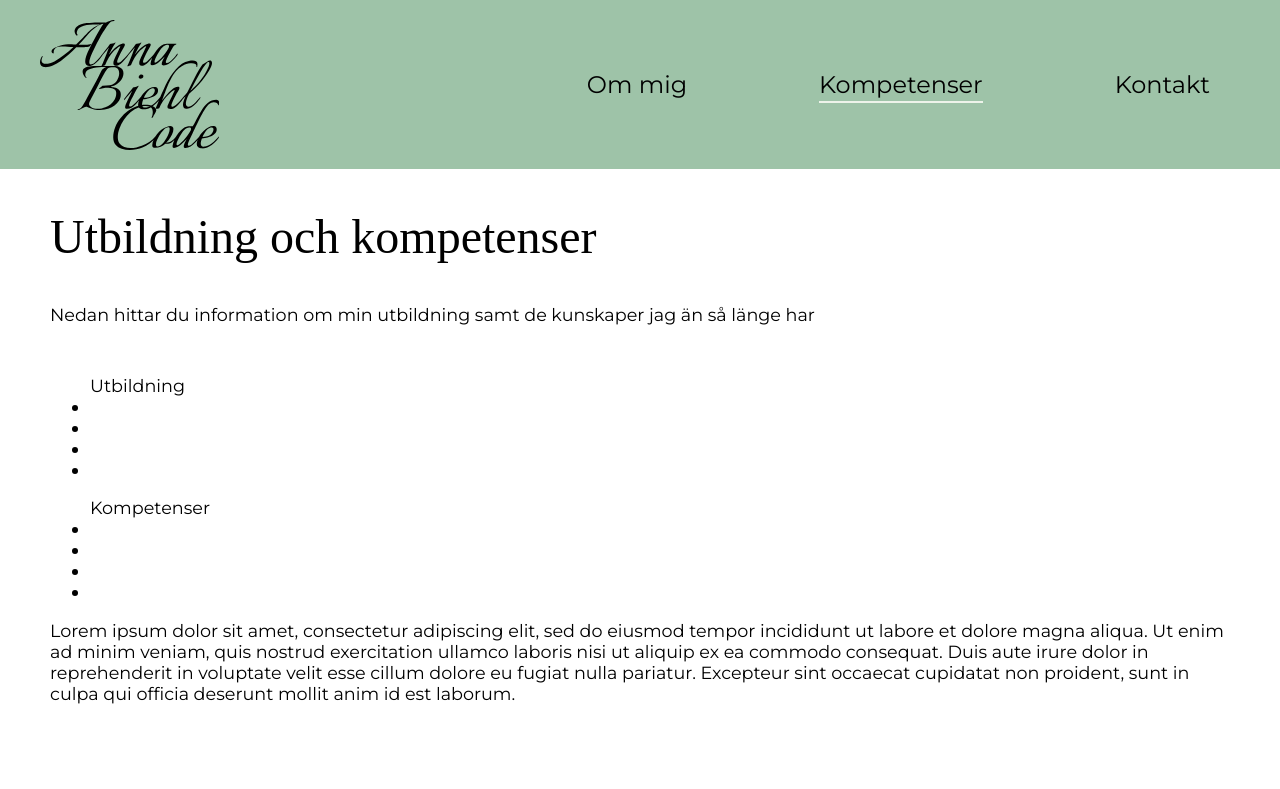
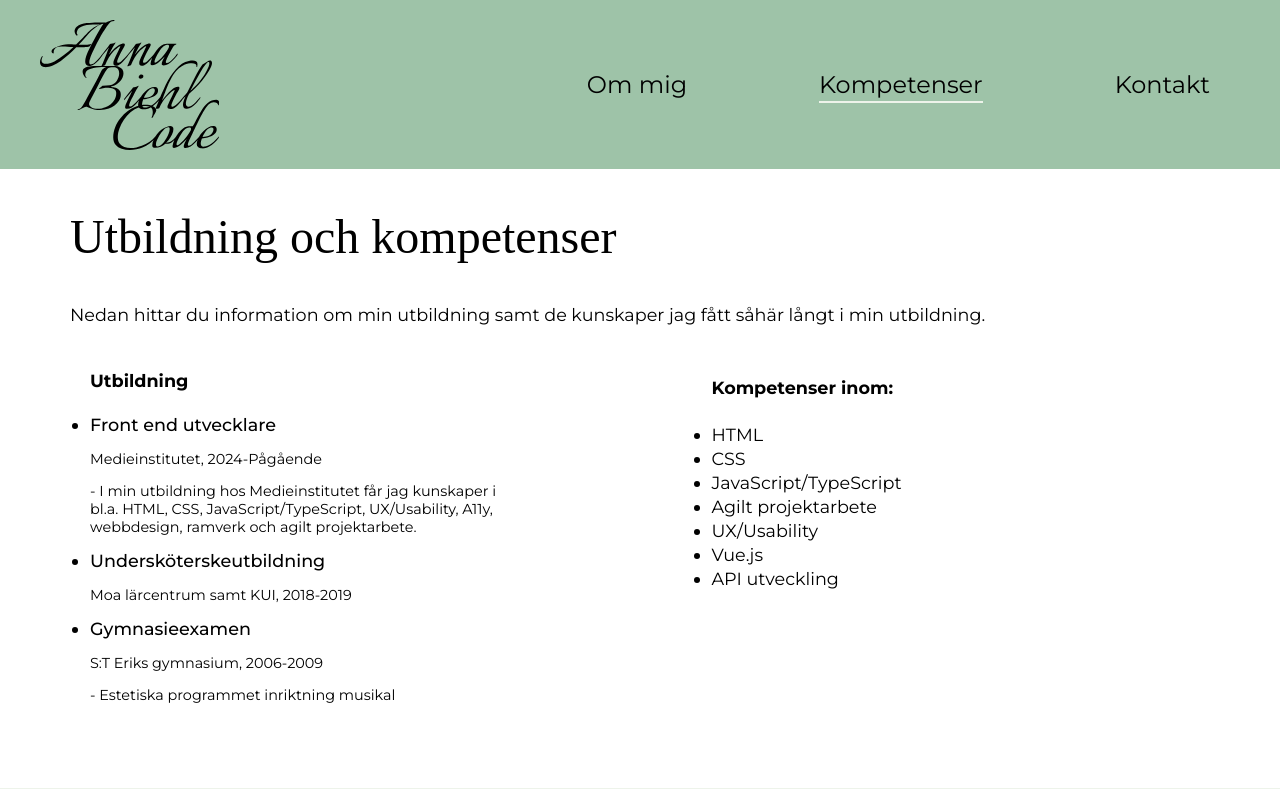
Before and after one commit to Biehlen/MinHemsida, a Vue app: page /education in a window 1280 px wide. Shown: the top 789 px of the page. Built offline with nearby package versions, Linux system fonts and the light colour scheme; a web font is replaced by a local one.

Commit message:
add education and knowledge

```diff
--- a/src/views/EducationView.vue
+++ b/src/views/EducationView.vue
@@ -6,30 +6,40 @@
       <h2>Utbildning och kompetenser</h2>
     </div>
     <div class="infoContainer">
-      <p>Nedan hittar du information om min utbildning samt de kunskaper jag än så länge har</p>
+      <p class="text">
+        Nedan hittar du information om min utbildning samt de kunskaper jag fått såhär långt i min utbildning.
+      </p>
       <div class="listContainer">
+        <div class="education-container">
           <ul>
-          Utbildning
-          <li></li>
-          <li></li>
-          <li></li>
-          <li></li>
-        </ul>
-        <ul>
-          Kompetenser
-          <li></li>
-          <li></li>
-          <li></li>
-          <li></li>
+            <h4>Utbildning</h4>
+            <li>Front end utvecklare</li>
+            <p>Medieinstitutet, 2024-Pågående</p>
+            <p>
+              - I min utbildning hos Medieinstitutet får jag kunskaper i bl.a. HTML, CSS, JavaScript/TypeScript,
+              UX/Usability, A11y, webbdesign, ramverk och agilt projektarbete.
+            </p>
+            <li>Undersköterskeutbildning</li>
+            <p>Moa lärcentrum samt KUI, 2018-2019</p>
+            <li>Gymnasieexamen</li>
+            <p>S:T Eriks gymnasium, 2006-2009</p>
+            <p>- Estetiska programmet inriktning musikal</p>
           </ul>
         </div>
-      <p>
-        Lorem ipsum dolor sit amet, consectetur adipiscing elit, sed do eiusmod tempor incididunt ut labore et dolore
-        magna aliqua. Ut enim ad minim veniam, quis nostrud exercitation ullamco laboris nisi ut aliquip ex ea commodo
-        consequat. Duis aute irure dolor in reprehenderit in voluptate velit esse cillum dolore eu fugiat nulla
-        pariatur. Excepteur sint occaecat cupidatat non proident, sunt in culpa qui officia deserunt mollit anim id est
-        laborum.
-      </p>
+        <div class="knowledge-container">
+          <ul>
+            <h4>Kompetenser inom:</h4>
+            <li>HTML</li>
+            <li>CSS</li>
+            <li>JavaScript/TypeScript</li>
+            <li>Agilt projektarbete</li>
+            <li>UX/Usability</li>
+            <li>Vue.js</li>
+            <li>API utveckling</li>
+          </ul>
+        </div>
+      </div>
+      <p></p>
     </div>
   </body>
 </template>
@@ -49,6 +59,7 @@
 
 body {
   .headerContainer {
+    margin-left: 20px;
     h2 {
       font-family: $font-italianno;
       font-size: 2.3rem;
@@ -60,18 +71,40 @@ body {
 
   .infoContainer {
     font-family: $font-montserrat;
+    margin-right: 50px;
 
-    .listContainer {
+    .text {
+      margin-left: 20px;
+      padding-bottom: 10px;
+    }
+
+    .education-container {
       ul {
         font-size: 1rem;
       }
+
+      h4 {
+        margin-top: 2px;
+      }
       li {
         font-size: 1rem;
+        font-weight: 500;
+        //margin-bottom: 10px;
+      }
+
+      p {
+        font-size: 0.9rem;
       }
     }
-    p {
-      font-size: 1rem;
-      margin-bottom: 50px;
+    .knowledge-container {
+      padding-top: 20px;
+      padding-bottom: 10px;
+      ul {
+        line-height: 1.5rem;
+
+        h4 {
+        }
+      }
     }
   }
 }
@@ -89,6 +122,13 @@ body {
 
     .infoContainer {
       .listContainer {
+        display: flex;
+        justify-content: space-between;
+        gap: 2rem;
+
+        .education-container {
+          width: 45%;
+
           ul {
             font-size: 1.1rem;
           }
@@ -96,6 +136,17 @@ body {
             font-size: 1.1rem;
           }
         }
+
+        .knowledge-container {
+          width: 45%;
+          padding-top: 0;
+
+          ul {
+            font-size: 1.1rem;
+          }
+        }
+      }
+
       p {
         font-size: 1.1rem;
       }
@@ -110,6 +161,37 @@ body {
         font-size: 3rem;
       }
     }
+    .infoContainer {
+      .listContainer {
+        display: flex;
+        justify-content: space-between;
+        gap: 2rem;
+
+        .education-container {
+          width: 40%;
+
+          ul {
+            font-size: 1.1rem;
+          }
+          li {
+            font-size: 1.1rem;
+          }
+        }
+
+        .knowledge-container {
+          width: 45%;
+          padding-top: 0;
+
+          ul {
+            font-size: 1.1rem;
+          }
+        }
+      }
+
+      p {
+        font-size: 1.1rem;
+      }
+    }
   }
 }
 </style>
```
Lines whose indentation alone changed are shown as unchanged.
